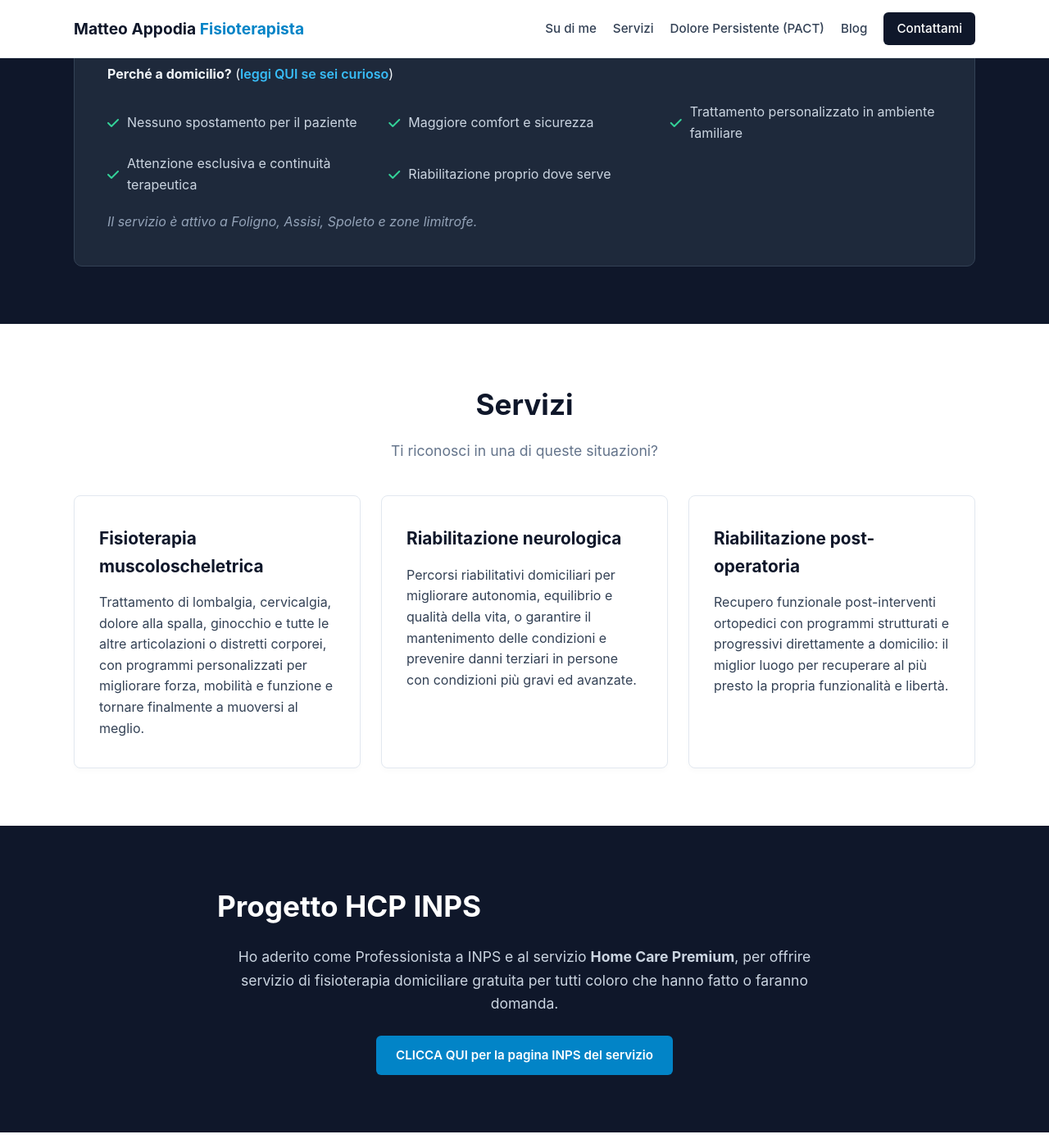
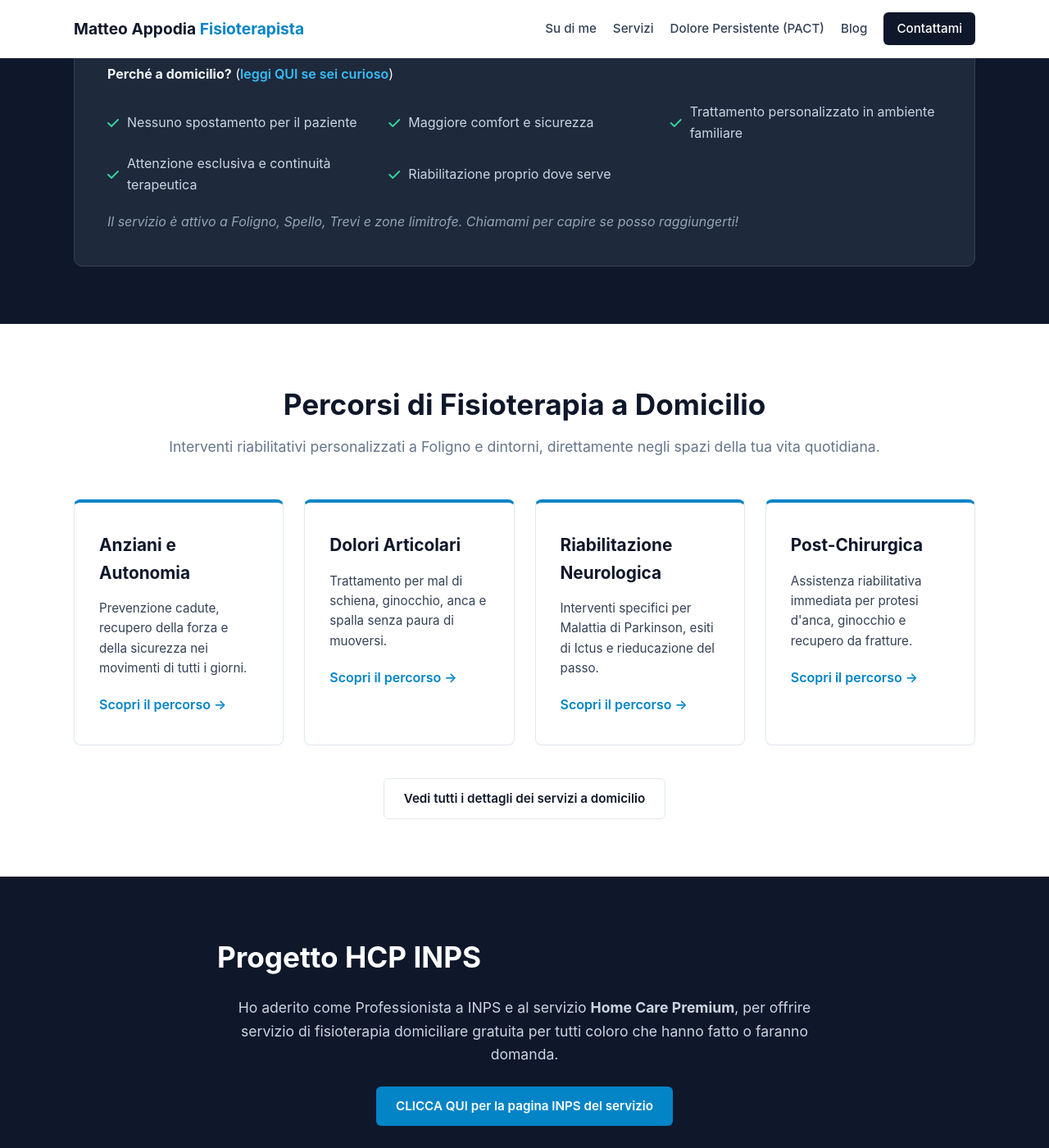
Before and after one commit to matteoappodia02-max/matteo-appodia-fisioterapista, a Jekyll site: the page built from index.html, in a window 1280 px wide and 1400 px high, scrolled down 1166 px. Shown: the whole window at 82% size. Built offline with Jekyll 4.4.1, drawn with Linux system fonts in a browser that asks for light colours.

Commit message:
Update index.html

```diff
--- a/index.html
+++ b/index.html
@@ -40,32 +40,63 @@ layout: default
                 <li><i class="fas fa-check"></i> Attenzione esclusiva e continuità terapeutica</li>
                 <li><i class="fas fa-check"></i> Riabilitazione proprio dove serve</li>
             </ul>
-            <p class="service-area-dark"><em>Il servizio è attivo a Foligno, Assisi, Spoleto e zone limitrofe.</em></p>
+            <p class="service-area-dark"><em>Il servizio è attivo a Foligno, Spello, Trevi e zone limitrofe. Chiamami per capire se posso raggiungerti!</em></p>
         </div>
     </div>
 </section>
 
-<!-- SEZIONE 3: SERVIZI -->
-<section id="servizi" class="section section-light">
+<!-- SEZIONE SERVIZI PRINCIPALI -->
+<div class="section section-light" id="servizi">
     <div class="container">
-        <h2>Servizi</h2>
-        <p class="section-subtitle">Ti riconosci in una di queste situazioni?</p>
-        <div class="grid">
-            <div class="card">
-                <h3>Fisioterapia muscoloscheletrica</h3>
-                <p>Trattamento di lombalgia, cervicalgia, dolore alla spalla, ginocchio e tutte le altre articolazioni o distretti corporei, con programmi personalizzati per migliorare forza, mobilità e funzione e tornare finalmente a muoversi al meglio.</p>
+        <h2 style="text-align: center; color: var(--primary); margin-bottom: 10px;">Percorsi di Fisioterapia a Domicilio</h2>
+        <p class="section-subtitle" style="margin-bottom: 50px;">Interventi riabilitativi personalizzati a Foligno e dintorni, direttamente negli spazi della tua vita quotidiana.</p>
+
+        <div class="grid" style="grid-template-columns: repeat(auto-fit, minmax(250px, 1fr)); gap: 25px;">
+
+            <!-- Card 1: Anziani -->
+            <div class="card" style="border-top: 4px solid var(--accent); display: flex; flex-direction: column; justify-content: space-between;">
+                <div>
+                    <h3 style="color: var(--primary); font-size: 1.3rem;">Anziani e Autonomia</h3>
+                    <p style="font-size: 0.95rem; color: var(--text-light); margin: 15px 0 20px 0;">Prevenzione cadute, recupero della forza e della sicurezza nei movimenti di tutti i giorni.</p>
+                </div>
+                <a href="{{ site.baseurl }}/fisioterapia-domicilio/anziani/" class="read-more">Scopri il percorso →</a>
             </div>
-            <div class="card">
-                <h3>Riabilitazione neurologica</h3>
-                <p>Percorsi riabilitativi domiciliari per migliorare autonomia, equilibrio e qualità della vita, o garantire il mantenimento delle condizioni e prevenire danni terziari in persone con condizioni più gravi ed avanzate.</p>
+
+            <!-- Card 2: Dolori Articolari -->
+            <div class="card" style="border-top: 4px solid var(--accent); display: flex; flex-direction: column; justify-space-between;">
+                <div>
+                    <h3 style="color: var(--primary); font-size: 1.3rem;">Dolori Articolari</h3>
+                    <p style="font-size: 0.95rem; color: var(--text-light); margin: 15px 0 20px 0;">Trattamento per mal di schiena, ginocchio, anca e spalla senza paura di muoversi.</p>
+                </div>
+                <a href="{{ site.baseurl }}/fisioterapia-domicilio/dolori-articolari/" class="read-more">Scopri il percorso →</a>
             </div>
-            <div class="card">
-                <h3>Riabilitazione post-operatoria</h3>
-                <p>Recupero funzionale post-interventi ortopedici con programmi strutturati e progressivi direttamente a domicilio: il miglior luogo per recuperare al più presto la propria funzionalità e libertà.</p>
+
+            <!-- Card 3: Neurologia -->
+            <div class="card" style="border-top: 4px solid var(--accent); display: flex; flex-direction: column; justify-space-between;">
+                <div>
+                    <h3 style="color: var(--primary); font-size: 1.3rem;">Riabilitazione Neurologica</h3>
+                    <p style="font-size: 0.95rem; color: var(--text-light); margin: 15px 0 20px 0;">Interventi specifici per Malattia di Parkinson, esiti di Ictus e rieducazione del passo.</p>
+                </div>
+                <a href="{{ site.baseurl }}/fisioterapia-domicilio/neurologica/" class="read-more">Scopri il percorso →</a>
             </div>
+
+            <!-- Card 4: Post-Chirurgica -->
+            <div class="card" style="border-top: 4px solid var(--accent); display: flex; flex-direction: column; justify-space-between;">
+                <div>
+                    <h3 style="color: var(--primary); font-size: 1.3rem;">Post-Chirurgica</h3>
+                    <p style="font-size: 0.95rem; color: var(--text-light); margin: 15px 0 20px 0;">Assistenza riabilitativa immediata per protesi d'anca, ginocchio e recupero da fratture.</p>
+                </div>
+                <a href="{{ site.baseurl }}/fisioterapia-domicilio/post-chirurgica/" class="read-more">Scopri il percorso →</a>
+            </div>
+
+        </div>
+
+        <!-- Callout per la pagina Hub completa -->
+        <div style="text-align: center; margin-top: 40px;">
+            <a href="{{ site.baseurl }}/fisioterapia-a-domicilio/" class="btn btn-secondary">Vedi tutti i dettagli dei servizi a domicilio</a>
         </div>
     </div>
-</section>
+</div>
 
 <!-- SEZIONE 4: PROGETTO HCP INPS -->
 <section id="hcp" class="section section-dark hcp-section-dark">
```
